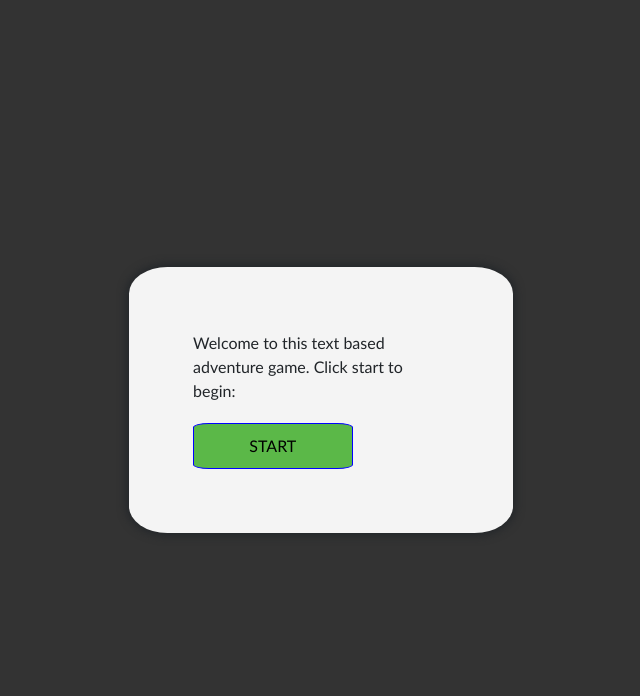
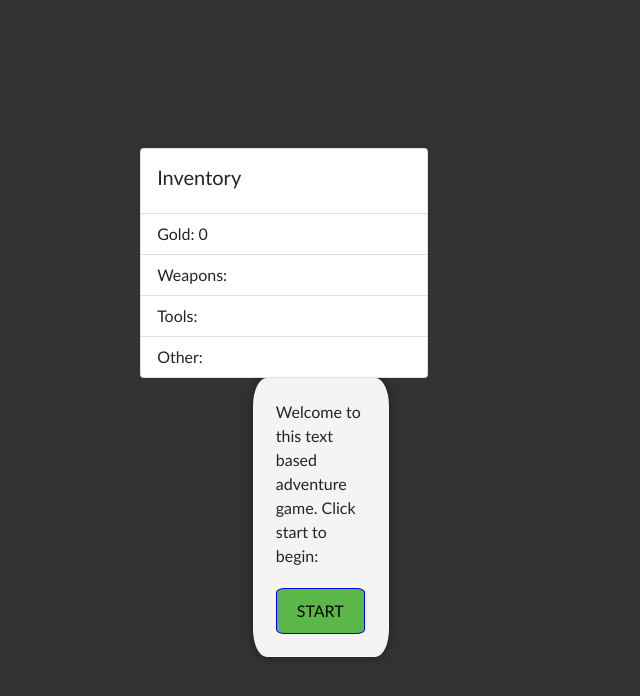
Before and after one commit to Sol95/adventure_game, a plain HTML site: page index.html in a window 1280 px wide. Shown: the whole page, without its empty margins (319-959 px from the left). Drawn offline with nearby package versions, Linux system fonts and the light colour scheme.

Commit message:
Added player inventory card

```diff
--- a/game.js
+++ b/game.js
@@ -2,12 +2,22 @@
 
 const textElement = document.getElementById('text');
 const optionButtonsElement = document.getElementById('option-buttons');
+const playerCard = document.getElementById('player-card');
+const goldCounter = document.getElementById('gold-counter');
+const weapons = document.getElementById('weapons');
+const swordInv = document.getElementById('sword-inv');
+const shieldInv = document.getElementById('shield-inv');
+const tools = document.getElementById('tools');
+const torchInv = document.getElementById('torch-inv');
+const other = document.getElementById('other');
+const greenRocksInv = document.getElementById('greenrocks-inv');
 
 let state = {};
 
 function startGame() {
   state = {gold: 0};
   showTextNode(1);
+  showState();
 
 }
 
@@ -45,13 +55,11 @@ function selectOption(option) {
   if (nextTextNodeId <= 0) {
     return startGame()
   }
-  state = Object.assign(state, option.setState);
+  setState(option);
   showTextNode(nextTextNodeId);
-  if (option.hasOwnProperty('addGold')) {
-    state.gold += option.addGold;
-  } else if (option.hasOwnProperty('removeGold')) {
-    state.gold -= option.removeGold;
-  }
+  showState();
+
+
 
 }
 
@@ -60,6 +68,41 @@ function selectOption(option) {
 
 function showOption(option) {
   return option.requiredState == null || option.requiredState(state);
+}
+
+function setState(option) {
+  state = Object.assign(state, option.setState);
+
+  if (option.hasOwnProperty('addGold')) {
+    state.gold += option.addGold;
+  } else if (option.hasOwnProperty('removeGold')) {
+    state.gold -= option.removeGold;
+  }
+}
+
+function showState() {
+  goldCounter.innerText = 'Gold: ' + state.gold;
+  if (state.sword === true) {
+    swordInv.hidden = false;
+  } else {
+    swordInv.hidden = true;
+  }
+  if (state.shield === true) {
+    shieldInv.hidden = false;
+  } else {
+    shieldInv.hidden = true;
+  }
+  if (state.torch === true) {
+    torchInv.hidden = false;
+  } else {
+    torchInv.hidden = true;
+  }
+  if (state.greenRocks === true) {
+    greenRocksInv.hidden = false;
+  } else {
+    greenRocksInv.hidden = true;
+  }
+
 }
 
 
--- a/index.html
+++ b/index.html
@@ -10,6 +10,35 @@
     <title>Text adventure game</title>
 </head>
 <body>
+    <div>
+        <!-- <div class="row"> -->
+            <div id="player-card" class="card" style="width: 18rem;">
+                <div class="card-body">
+                <h5 class="card-title">Inventory</h5>
+                </div>
+                <ul class="list-group list-group-flush">
+                <li id="gold-counter" class="list-group-item">Gold</li>
+                <li id="weapons" class="list-group-item">Weapons:
+                    <ul>
+                        <li hidden id="sword-inv">Sword</li>
+                        <li hidden id="shield-inv">Shield</li>
+                    </ul>
+                </li>
+                <li id="tools" class="list-group-item">Tools:
+                    <ul>
+                        <li hidden id="torch-inv">Torch</li>
+                    </ul>
+                </li>
+                <li  id="other" class="list-group-item">Other:
+                    <ul>
+                        <li hidden id="greenrocks-inv">Green Rocks</li>
+                    </ul>
+                </li>
+                </ul>
+            </div>
+
+
+
         <div class="container">
             <div id="text">Text</div>
             <div id="option-buttons" class="btn-grid">
@@ -19,6 +48,9 @@
                 <button class="btn">Option 4</button>
             </div>
         </div>
+    <!-- </div> -->
+</div>
+
 
 </body>
 </html>
--- a/style.css
+++ b/style.css
@@ -6,7 +6,7 @@
 body {
     padding: 0;
     margin: 0;
-    display: flex;
+    display: inline flex;
     justify-content: center;
     align-items: center;
     width: 100vw;
@@ -42,3 +42,8 @@ body {
 .btn:hover {
     border-color: black;
 }
+
+.card {
+    left: 10%;
+    margin-top: 1%;
+}
```
Lines whose indentation alone changed are shown as unchanged.
